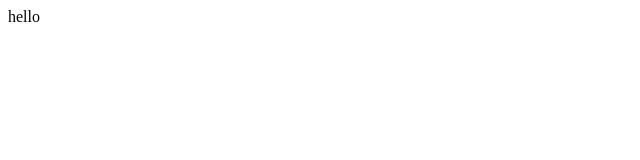
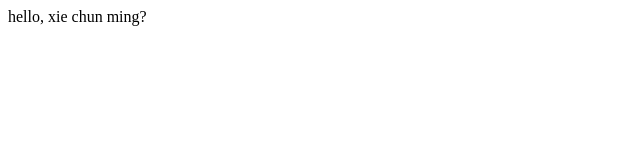
Before and after one commit to codershuai/codershuai.github.io, a plain HTML site: page index.html in a window 1280 px wide. Shown: the whole page, without its empty margins (0-640 px from the left). Drawn offline with Linux system fonts and the light colour scheme.

Commit message:
Update index.html

```diff
--- a/index.html
+++ b/index.html
@@ -6,6 +6,6 @@
     <title>Document</title>
 </head>
 <body>
-    hello
+    hello, xie chun ming?
 </body>
 </html>
```
